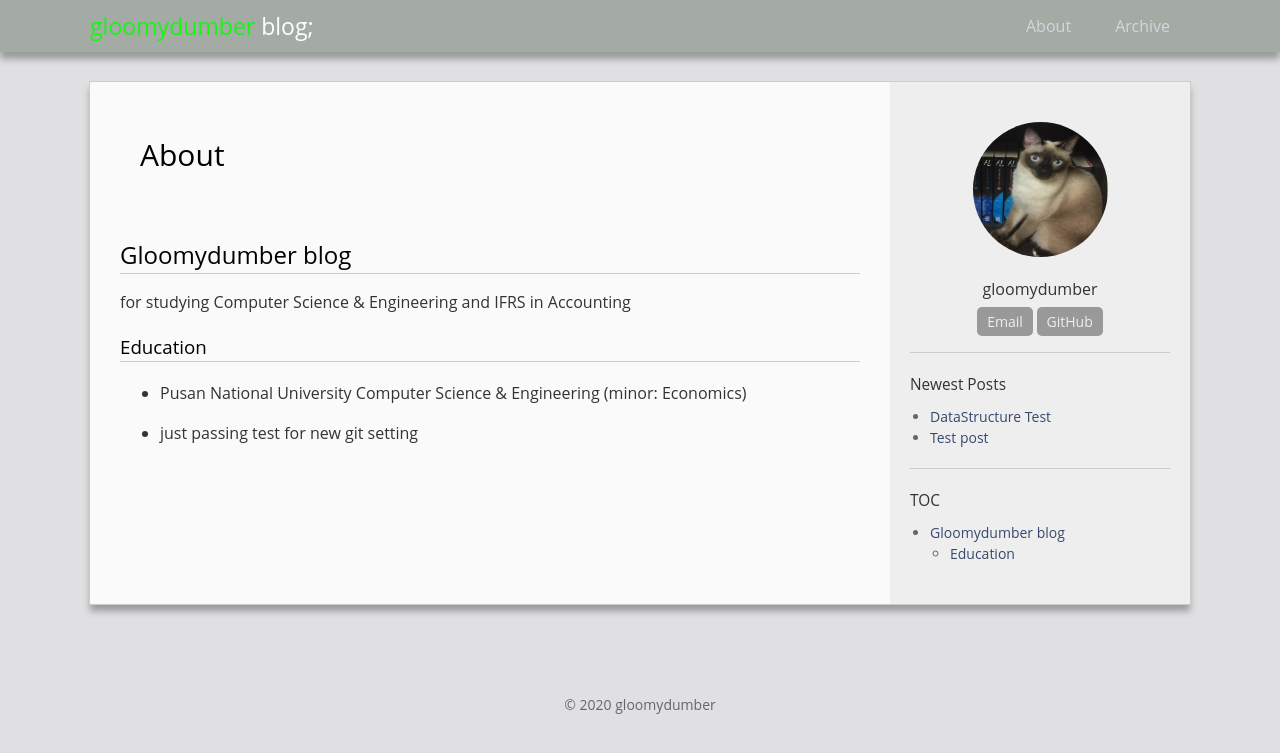
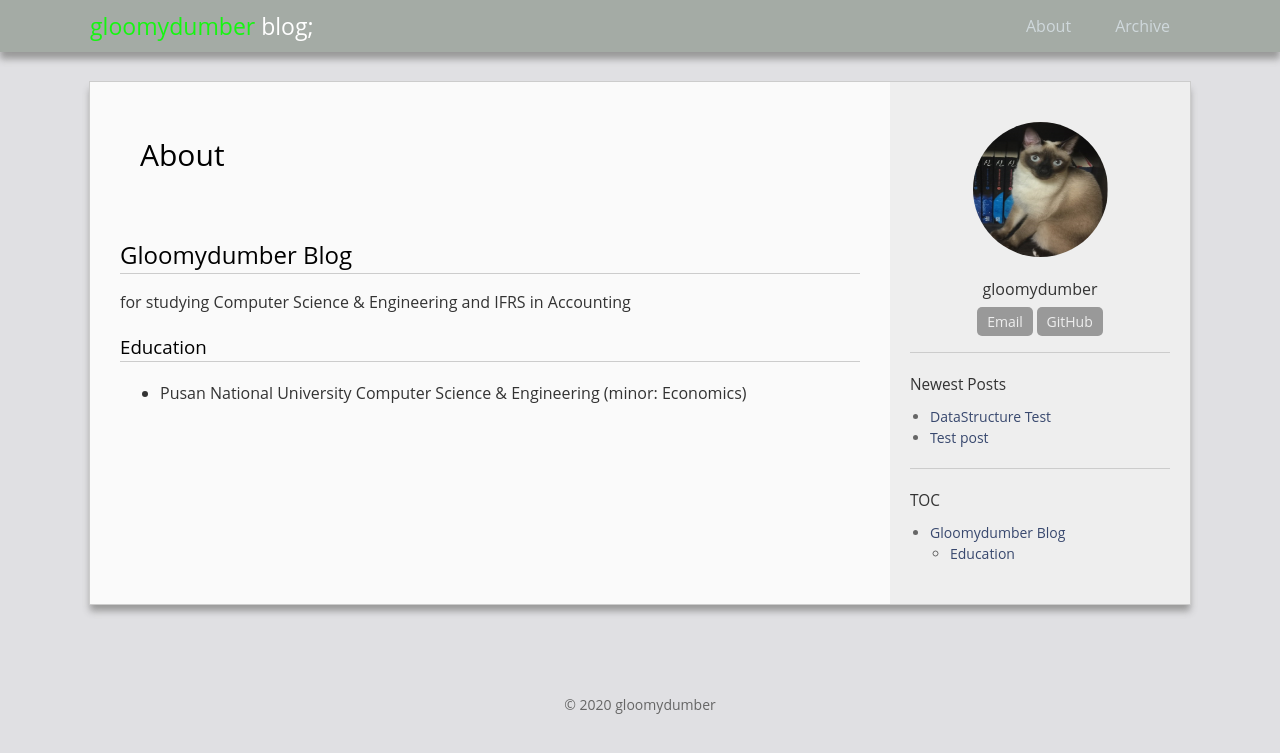
Before and after one commit to gloomydumber/copy, a Jekyll site: the page built from about.md, in a window 1280 px wide. Shown: the top 753 px of the page. Built offline with Jekyll 4.4.1, drawn with Linux system fonts in a browser that asks for light colours.

Commit message:
newgitSetting

```diff
--- a/about.md
+++ b/about.md
@@ -7,12 +7,10 @@ permalink: /about/
 
 <!-- **need modifying ![acoustikue](/assets/acoustikue_icon.png) -->
 
-## Gloomydumber blog
+## Gloomydumber Blog
 
 for studying Computer Science & Engineering and IFRS in Accounting
 
 ### Education
 
 - Pusan National University Computer Science & Engineering (minor: Economics)
-
-- just passing test for new git setting
```
